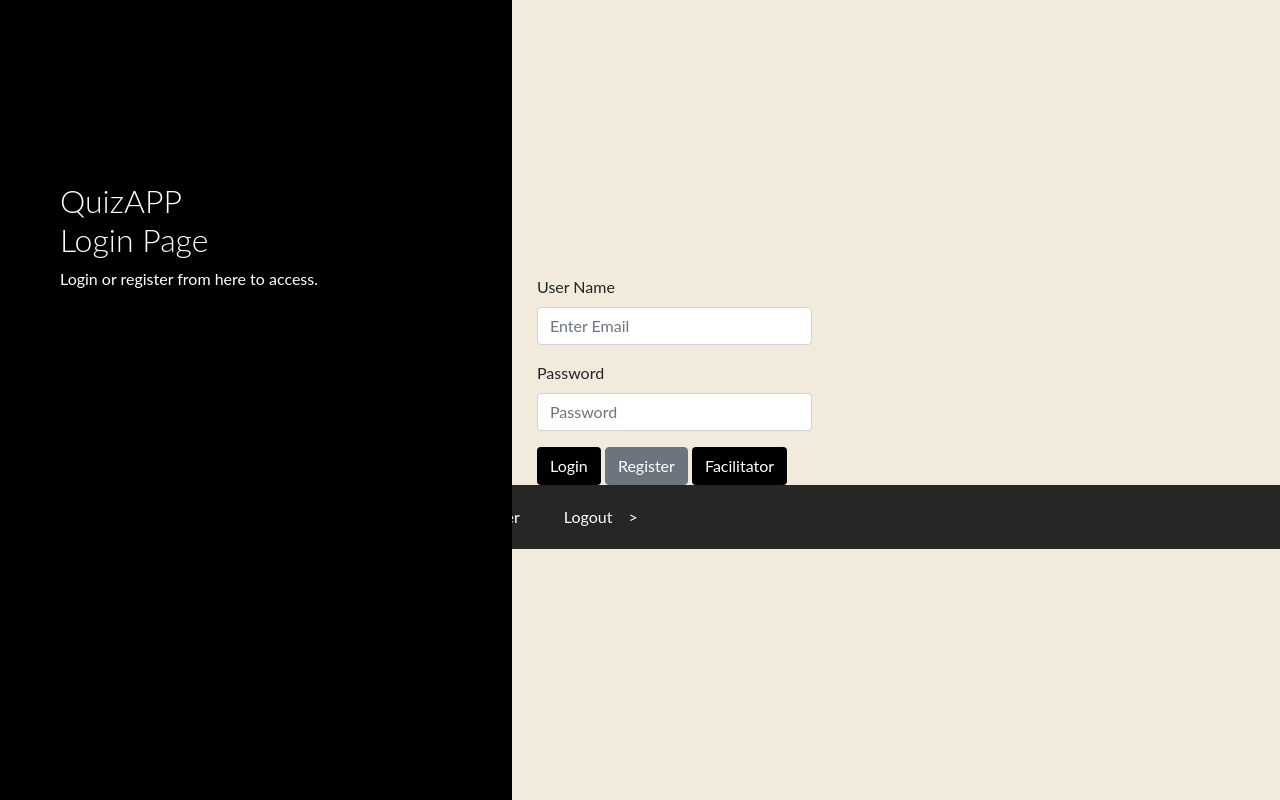
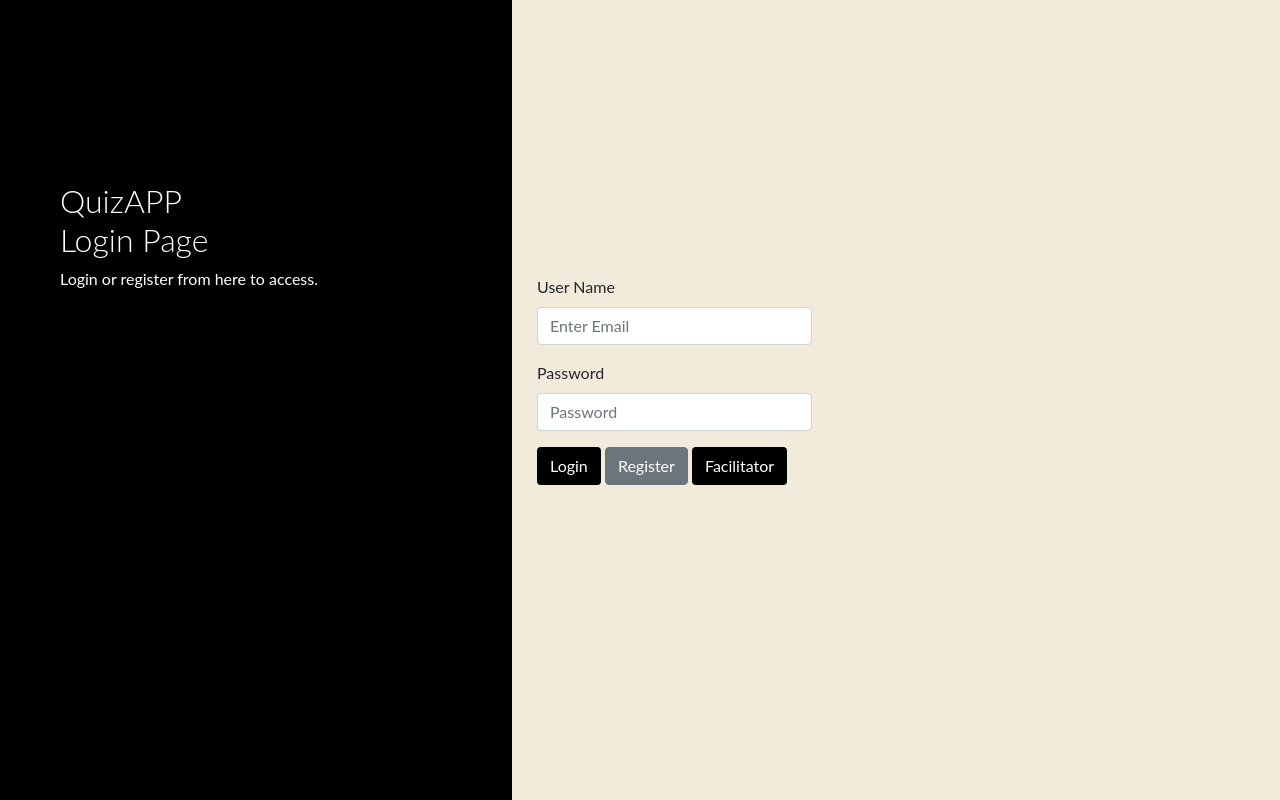
Before and after one commit to andreiskandar/quiz-app, a Node server app: page / in a window 1280 px wide. Run offline with Node 20, Linux system fonts and the light colour scheme; some libraries are stand-ins or nearby versions.

Commit message:
headers nav

```diff
--- a/public/index.html
+++ b/public/index.html
@@ -87,27 +87,11 @@
         </div>
       </div>
     </div>
-
-    <header id="page-header" class="page-header">
-      <nav>
-        <div class="nv-block">
-          <a class="navbar-brand" href="#">Q.a. </a>
-          <div class="nv-links">
-            <a class="nav-link" href="#" class="browse_btn">Browse</a>
-            <a class="nav-link" href="#" class="create_btn">Create</a>
-          </div>
-          <div class="nv-links-right">
-            <a class="nav-link" href="#" id="nv_username">username</a>
-            <a class="nav-link" href="#">Login / Register</a>
-            <a class="nav-link" href="#">Logout</a>
-          </div>
-        </div>>
-      </nav>
-    </header>
+  <header id="page-header" class="page-header"></header>
     <main id="main-content"></main>
     <script src="./scripts/network.js"></script>
 
     <script src="./scripts/app.js"></script>
-    <script src="./scripts/components/header.js"></script>
+    <!-- <script src="./scripts/components/header1.js"></script> -->
   </body>
 </html>
--- a/public/scripts/app.js
+++ b/public/scripts/app.js
@@ -4,7 +4,7 @@ $(() => {
 
     let userLinks;
 
-    userlinks = `
+    userLinks = `
       <nav>
         <div class="nv-block">
           <a class="navbar-brand" href="#">Q.a. </a>
@@ -17,10 +17,10 @@ $(() => {
             <a class="nav-link" href="#">Login / Register</a>
             <a class="nav-link" href="#">Logout</a>
           </div>
-        </div>>
-      </nav>`;
+        </div>
+      </nav>
+      `;
 
-    const el = "<h1>home</h1>";
     $("#page-header").append(userLinks);
     e.preventDefault();
   });
--- a/public/scripts/components/header.js
+++ b/public/scripts/components/header.js
@@ -2,12 +2,6 @@ $(() => {
   window.header = {};
 
   let currentUser = null;
-
-  const updateHeader = () => {
-    // currentUser = user;
-    $(".login_page").remove();
-
-    let userLinks;
 
   userlinks = `
   <nav>
@@ -22,13 +16,17 @@ $(() => {
         <a class="nav-link" href="#">Login / Register</a>
         <a class="nav-link" href="#">Logout</a>
       </div>
-      </div>>
+    </div>
   </nav>`;
+  $("#page-header").append(userLinks);
+  const updateHeader = () => {
+    // currentUser = user;
+    $(".login_page").remove();
+
+    let userLinks;
   };
 
   window.header.update = updateHeader;
-
-  $("#page-header").append(userLinks);
 
   // const $pageHeader = $('#page-header');
   // let currentUser = null;
--- a/public/styles/nav.css
+++ b/public/styles/nav.css
@@ -14,6 +14,7 @@ nav {
 .nv-block {
   display: flex;
   align-items: center;
+  justify-content: space-between;
 }
 
 .nv-links {
--- a/views/dashboard.ejs
+++ b/views/dashboard.ejs
@@ -30,8 +30,8 @@
           <span class="icon-bar"></span>
           <span class="icon-bar"></span>
         </button>
-        <a class="navbar-brand" href="https://bryanrojasq.wordpress.com">
-          <img src="http://placehold.it/200x50&text=LOGO" alt="LOGO">
+        <a class="navbar-brand" href="/dashboard">
+        alt="LOGO"> Q.a.
         </a>
       </div>
       <!-- Top Menu Items -->
```
Lines whose indentation alone changed are shown as unchanged.
